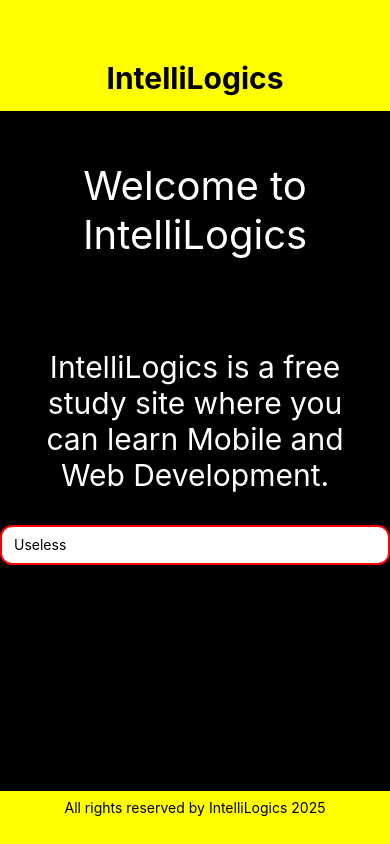
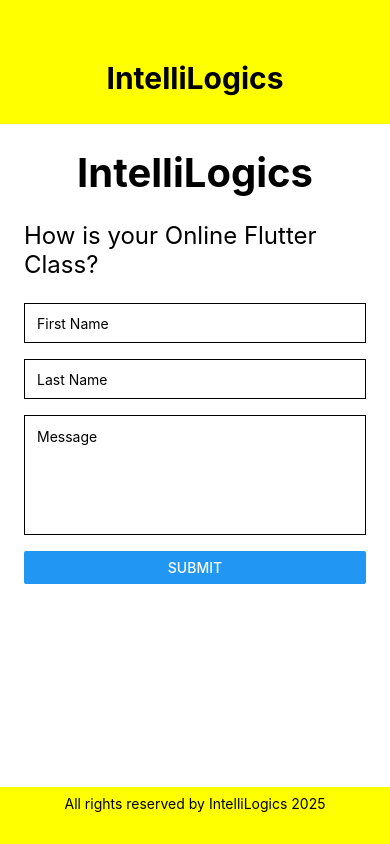
Before and after one commit to abidroid/ReactNativeApp1, a React Native app: screen / in a window 390 px wide. Built offline with nearby package versions, Linux system fonts and the light colour scheme.

Commit message:
feedback form

```diff
--- a/App.js
+++ b/App.js
@@ -8,6 +8,7 @@
 import MenuItemsFlatList from './components/MenuItemsFlatList';
 import SectionListComponent from './components/SectionListComponent';
 import SectionListWithComplexData from './components/SectionListWithComplexData';
+import FeedbackForm from './components/FeedbackForm';
 export default function App() {
   return (
     <View
@@ -15,11 +16,12 @@
     >
 
       <HeaderComponent />
-      <Welcome />
+      {/* <Welcome /> */}
       {/* <FlatListComponent /> */}
       {/* <MenuItemsFlatList /> */}
       {/* <SectionListComponent /> */}
       {/* <SectionListWithComplexData /> */}
+      <FeedbackForm />
       <FooterComponent />
 
 
@@ -31,7 +33,7 @@
 const styles = StyleSheet.create({
   container: {
     flex: 1,
-    backgroundColor: '#000',
+    backgroundColor: '#fff',
     // alignItems: 'center',
     // justifyContent: 'center',
   },
--- /dev/null
+++ b/components/FeedbackForm.js
@@ -0,0 +1,96 @@
+import React from "react";
+import {
+    KeyboardAvoidingView,
+    ScrollView,
+    Text,
+    TextInput,
+    Platform,
+    StyleSheet,
+    Button,
+} from "react-native";
+
+const FeedbackForm = () => {
+
+    const [firstName, onChangeFirstName] = React.useState('');
+    const [lastName, onChangeLastName] = React.useState('');
+    const [message, onChangeMessage] = React.useState('');
+    return (
+
+        <KeyboardAvoidingView
+            style={formStyles.container}
+            behavior={Platform.OS === "ios" ? 'padding' : 'height'}
+        >
+
+            <ScrollView
+            style={formStyles.innerContainer}
+                keyboardDismissMode="on-drag"
+            >
+
+                <Text style={formStyles.headerText}>IntelliLogics</Text>
+                <Text style={formStyles.questionText}>How is your Online Flutter Class?</Text>
+
+                <TextInput
+                style={formStyles.inputBox}
+                    placeholder="First Name"
+                    value={firstName}
+                />
+                <TextInput
+                                style={formStyles.inputBox}
+
+                    placeholder="Last Name"
+                    value={lastName}
+                />
+                <TextInput
+                style={formStyles.messageBox}
+                    placeholder="Message"
+                    value={message}
+                    multiline
+                    editable
+                    numberOfLines={5}
+                />
+                <Button
+                title="Submit"
+                onP
+                />
+            </ScrollView>
+        </KeyboardAvoidingView>
+    );
+};
+
+const formStyles = StyleSheet.create({
+    container: {
+        flex: 0.8,
+    },
+
+    innerContainer: {
+        paddingVertical: 24,
+        paddingHorizontal: 24
+    },
+    headerText: {
+        fontSize: 40,
+        fontWeight: 'bold',
+        textAlign: 'center',
+        marginBottom: 24,
+    },
+    questionText: {
+        fontSize: 24,
+        marginBottom: 24,
+    },
+    inputBox: {
+        // borderColor: '',
+        borderWidth: 1,
+        height: 40,
+        padding:   12,
+        marginBottom: 16,
+    },
+
+    messageBox: {
+        // borderColor: '#ccc',
+        borderWidth: 1,
+        padding:   12,
+        marginBottom: 16,
+        height: 120,
+    },
+});
+
+export default FeedbackForm;
```
